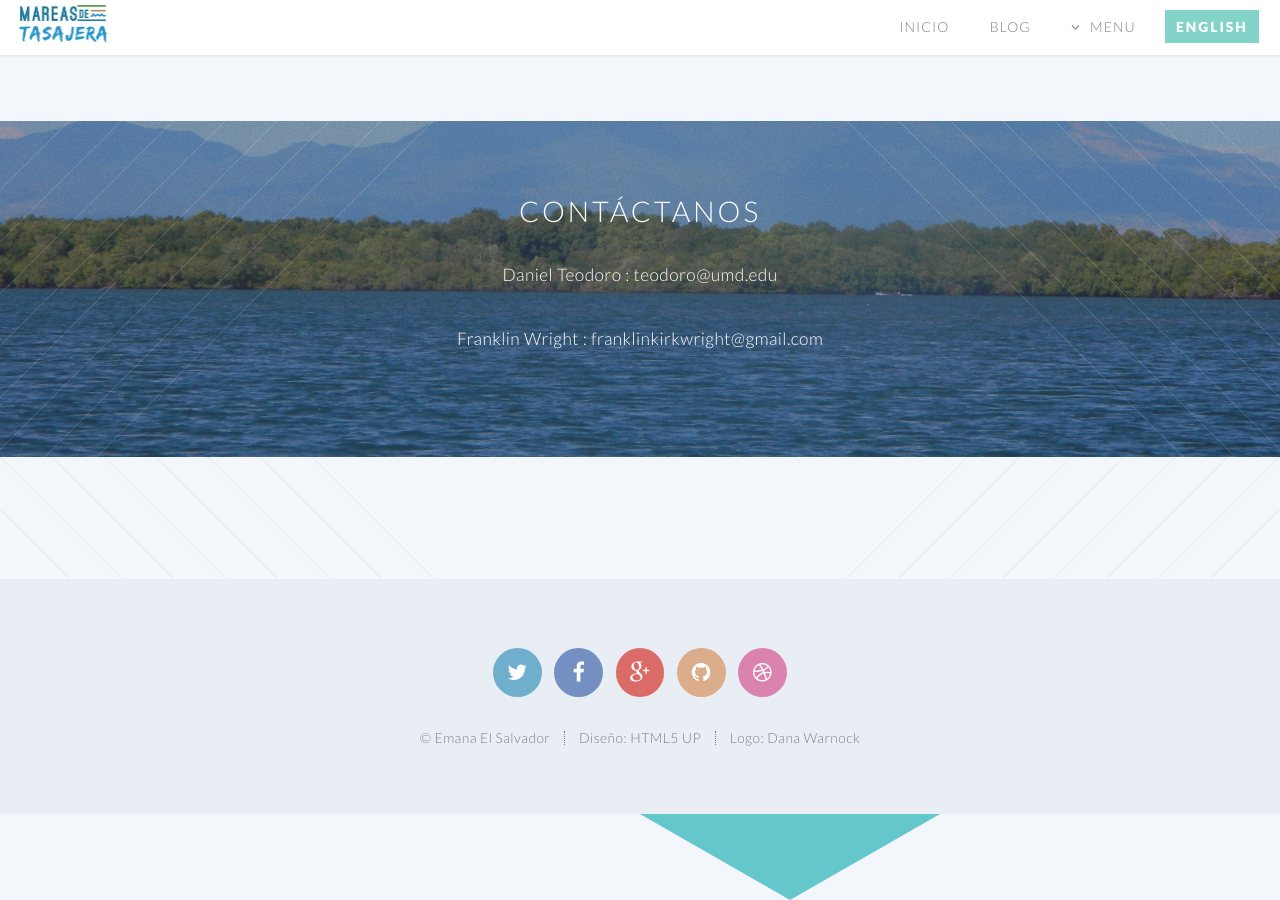
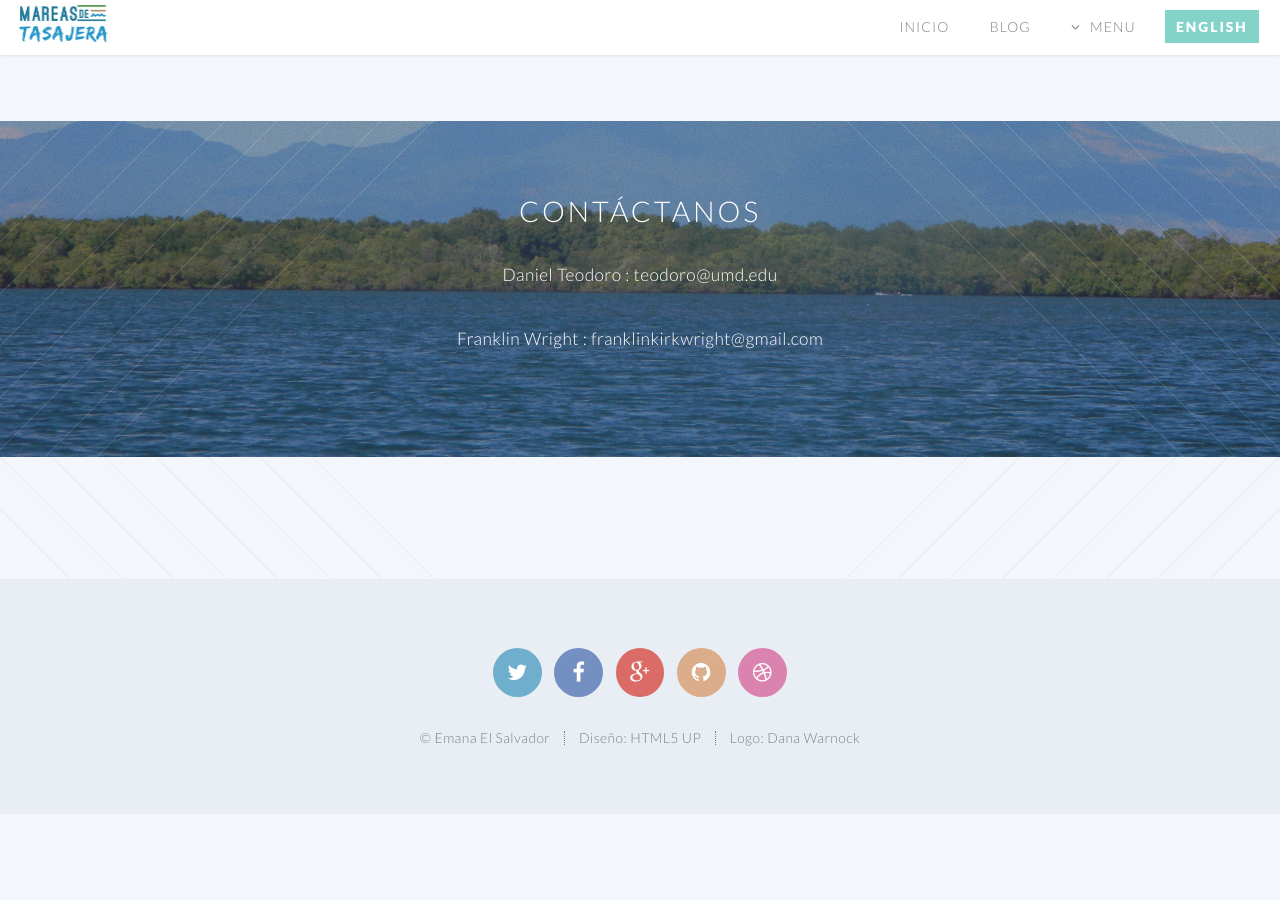
Before and after one commit to danteo90/danteo90.github.io, a Jekyll site: the page built from index.html, in a window 1280 px wide and 900 px high, scrolled down 1299 px. Built offline with Jekyll 4.4.1, drawn with Linux system fonts in a browser that asks for light colours; after the commit the page ends 2113 px from its top, so only the background shows below that.

Commit message:
Update banner.html

```diff
--- a/_includes/banner.html
+++ b/_includes/banner.html
@@ -16,7 +16,6 @@
             nos conectamos con la realidad social,<br />
             economica y ambiental de la isla.</p>
         <footer>
-            <div class="hexagon"></div>
             <ul class="">
                 <li><a href="#main" class="button fit scrolly">Ver indicadores</a></li>
                 <li><a href="#proyectos" class="button fir scrolly">Proyectos en la isla</a></li>
```
